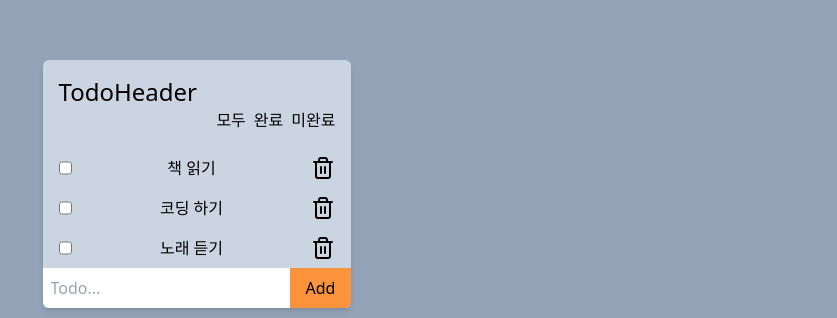
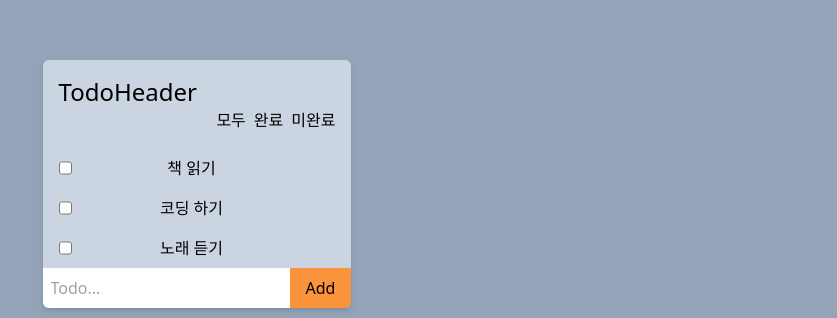
Before and after one commit to Dev-koo/todo-list, a React (Vite) app: page / in a window 1280 px wide. Shown: the part 216-534 px from the top of the page, without its empty margins (443-1280 px from the left). Built offline with nearby package versions, Linux system fonts and the light colour scheme.

Commit message:
feat: Remove todo

```diff
--- a/src/App.tsx
+++ b/src/App.tsx
@@ -34,6 +34,10 @@ function App() {
     inputRef.current?.focus();
   };
 
+  const onRemoveTodo = (id: number) => {
+    setTodos((prev) => prev.filter((todo) => todo.id !== id));
+  };
+
   const handleChange = (e: React.ChangeEvent<HTMLInputElement>) => {
     setInput(e.target.value);
   };
@@ -42,7 +46,7 @@ function App() {
     <Background>
       <Container>
         <TodoHeader />
-        <TodoList todos={todos} />
+        <TodoList todos={todos} onRemoveTodo={onRemoveTodo} />
         <TodoAdd
           value={input}
           onChange={handleChange}
--- a/src/components/TodoItem.tsx
+++ b/src/components/TodoItem.tsx
@@ -1,15 +1,20 @@
 import { Trash2 } from "lucide-react";
+import { Todo } from "../types";
 type Props = {
-  title: string;
-  isDone: boolean;
+  todo: Todo;
+  onRemoveTodo: (id: number) => void;
 };
 
-const TodoItem = ({ title, isDone }: Props) => {
+const TodoItem = ({ todo: { id, isDone, title }, onRemoveTodo }: Props) => {
   return (
     <>
-      <li className="flex justify-between py-2">
+      <li className="flex justify-between py-2 group">
         <input type="checkbox" name="" id="" />
-        {title} <Trash2 />
+        {title}{" "}
+        <Trash2
+          className="cursor-pointer invisible group-hover:visible hover:text-red-600"
+          onClick={() => onRemoveTodo(id)}
+        />
       </li>
     </>
   );
--- a/src/components/TodoList.tsx
+++ b/src/components/TodoList.tsx
@@ -4,12 +4,13 @@ import { Todos } from "../types";
 
 type Props = {
   todos: Todos;
+  onRemoveTodo: (id: number) => void;
 };
-export default function TodoList({ todos }: Props) {
+export default function TodoList({ todos, onRemoveTodo }: Props) {
   return (
     <ul className="px-4">
       {todos.map((todo) => (
-        <TodoItem key={todo.id} title={todo.title} isDone={todo.isDone} />
+        <TodoItem key={todo.id} todo={todo} onRemoveTodo={onRemoveTodo} />
       ))}
     </ul>
   );
```
